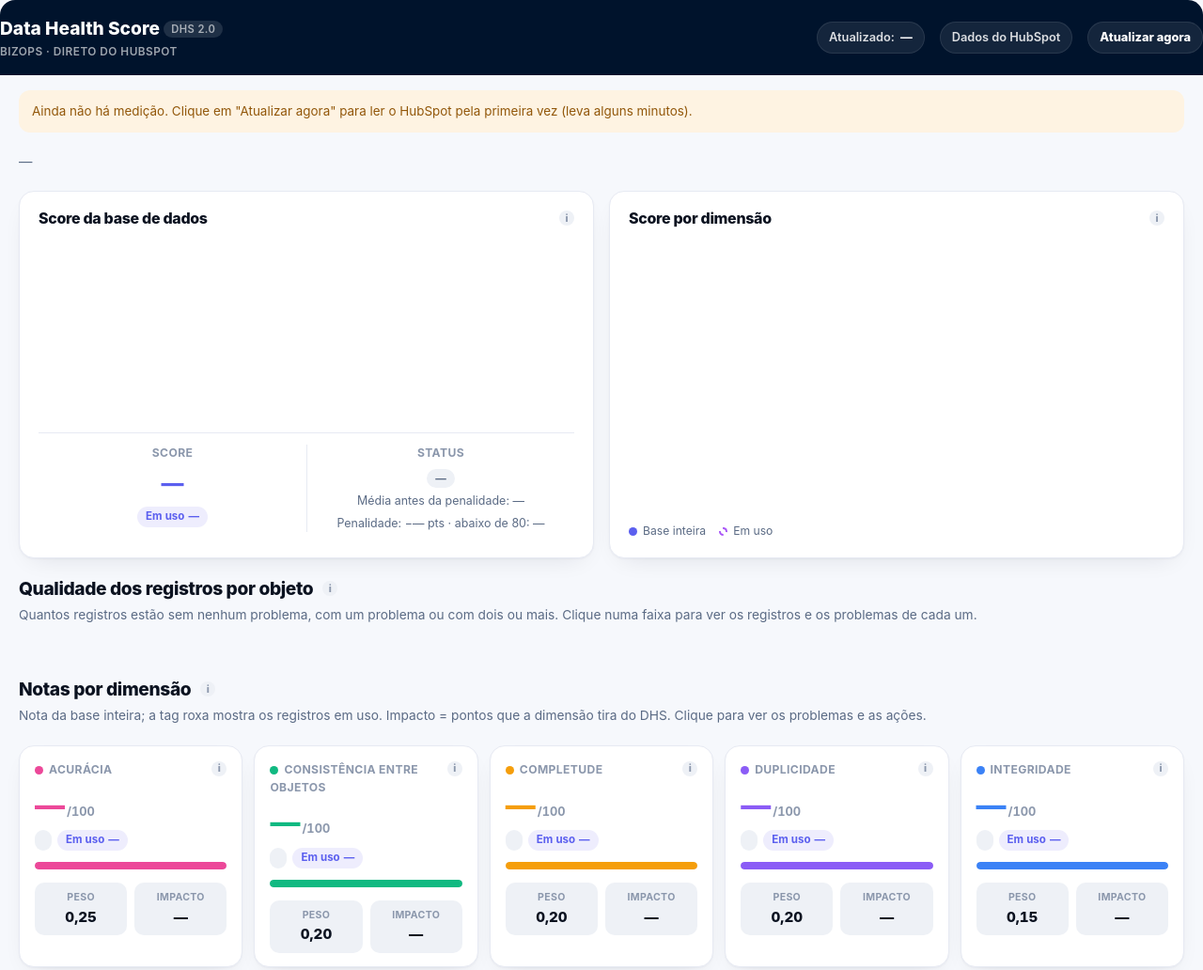
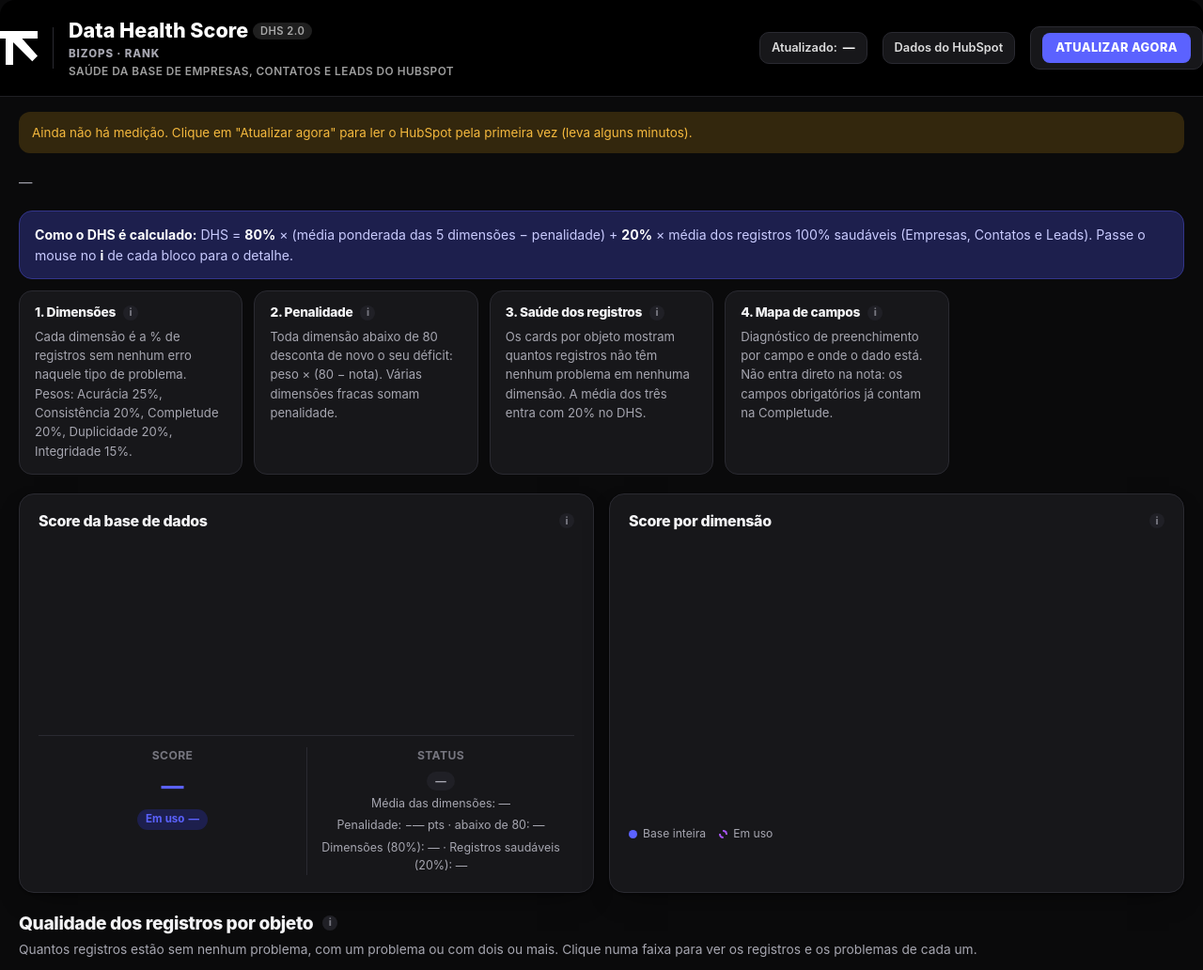
Before and after one commit to Team-bizops/datahealthscore, a website: page public/index.html in a window 1280 px wide. Shown: the top 1032 px of the page at 94% size. Drawn offline with nearby package versions, Linux system fonts and the light colour scheme; no server answers.

Commit message:
Add files via upload

```diff
--- a/public/index.html
+++ b/public/index.html
@@ -195,11 +195,38 @@
 .dhs .lista .search{font:inherit;font-size:.8rem;padding:6px 10px;border:1px solid var(--border);border-radius:8px;background:var(--card);color:var(--text);min-width:180px}
 .dhs [data-dash-source-state=empty]{color:transparent}
 
+
+/* Guia visual Rank: tema escuro/preto fixo */
+html:root .dhs.dhs.dhs{
+  --navy:#000; --navy-line:rgba(255,255,255,.08);
+  --bg:#0a0a0b; --card:#17171a; --border:#2a2a31;
+  --text:#f4f4f6; --text-muted:#a6a6b0; --text-soft:#76767f;
+  --accent:#5b62ff; --accent-soft:#1d1f4d;
+  --mint:#2dd4ac; --mint-soft:#0d2e27; --mint-ink:#2dd4ac;
+  --warn:#f5b93e; --warn-soft:#33270d; --warn-ink:#f5b93e;
+  --danger:#f36565; --danger-soft:#341414; --danger-ink:#f36565;
+  --slate:#8b8b96; --slate-soft:#202026;
+  --shadow:0 1px 2px rgba(0,0,0,.5), 0 12px 30px -16px rgba(0,0,0,.7);
+}
+html, body{background:#0a0a0b}
+.dhs .topbar{background:#000;border-bottom:1px solid #1f1f24}
+.dhs .brand-row{display:flex;align-items:center;gap:16px;margin-right:auto}
+.dhs .brand-row .sep{width:1px;height:44px;background:#2a2a31}
+.dhs .brand strong{font-size:1.35rem}
+.dhs .brand .kick{font-size:.72rem;font-weight:800;letter-spacing:.08em;color:#a6a6b0;text-transform:uppercase}
+.dhs .pill{background:#17171a;border:1px solid #2a2a31;border-radius:10px}
+.dhs #btn-run{background:#5b62ff;color:#fff;border-radius:8px;padding:6px 14px;font-weight:800;letter-spacing:.03em;text-transform:uppercase}
+.dhs .explica{display:grid;grid-template-columns:repeat(auto-fit,minmax(230px,1fr));gap:12px;margin:18px 0 6px}
+.dhs .explica .ex{background:var(--card);border:1px solid var(--border);border-radius:14px;padding:14px 16px}
+.dhs .explica .ex h4{font-size:.86rem;display:flex;align-items:center;gap:8px;margin-bottom:6px}
+.dhs .explica .ex p{font-size:.82rem;color:var(--text-muted)}
+.dhs .explica .formula{grid-column:1/-1;background:var(--accent-soft);border-color:#33358a;color:#c9cbff;font-size:.88rem}
+.dhs .explica .formula b{color:#fff}
 </style>
 </head><body>
 <div class="dhs">
   <div class="topbar"><div class="wrap topbar-in">
-    <div class="brand"><strong>Data Health Score <span style="font-size:.7rem;background:rgba(255,255,255,.12);padding:2px 8px;border-radius:999px;vertical-align:middle">DHS 2.0</span></strong><span>BizOps · direto do HubSpot</span></div>
+    <div class="brand-row"><svg width="40" height="36" viewBox="0 0 40 36" aria-label="Rank" role="img"><path fill="#fff" d="M0 0h40v8H23.5L40 26.5 34.3 32.2 14 11.9V36H6V8H0z"/></svg><span class="sep"></span><div class="brand"><strong>Data Health Score <span style="font-size:.7rem;background:rgba(255,255,255,.12);padding:2px 8px;border-radius:999px;vertical-align:middle">DHS 2.0</span></strong><span class="kick">BizOps · Rank</span><span>Saúde da base de Empresas, Contatos e Leads do HubSpot</span></div></div>
     <span class="pill">Atualizado: <b id="atualizado">—</b></span>
     <span class="pill" id="statuspill">—</span>
     <span class="pill"><button id="btn-run" type="button">Atualizar agora</button></span>
@@ -208,6 +235,13 @@
   <div class="wrap">
     <div id="aviso"></div>
     <p class="lead" id="takeaway">—</p>
+    <div class="explica">
+      <div class="ex formula"><b>Como o DHS é calculado:</b> DHS = <b>80%</b> × (média ponderada das 5 dimensões − penalidade) + <b>20%</b> × média dos registros 100% saudáveis (Empresas, Contatos e Leads). Passe o mouse no <b>i</b> de cada bloco para o detalhe.</div>
+      <div class="ex"><h4>1. Dimensões <span class="info-ic" tabindex="0" data-info="ex_dim">i</span></h4><p>Cada dimensão é a % de registros sem nenhum erro naquele tipo de problema. Pesos: Acurácia 25%, Consistência 20%, Completude 20%, Duplicidade 20%, Integridade 15%.</p></div>
+      <div class="ex"><h4>2. Penalidade <span class="info-ic" tabindex="0" data-info="ex_pen">i</span></h4><p>Toda dimensão abaixo de 80 desconta de novo o seu déficit: peso × (80 − nota). Várias dimensões fracas somam penalidade.</p></div>
+      <div class="ex"><h4>3. Saúde dos registros <span class="info-ic" tabindex="0" data-info="ex_saude">i</span></h4><p>Os cards por objeto mostram quantos registros não têm nenhum problema em nenhuma dimensão. A média dos três entra com 20% no DHS.</p></div>
+      <div class="ex"><h4>4. Mapa de campos <span class="info-ic" tabindex="0" data-info="ex_mapa">i</span></h4><p>Diagnóstico de preenchimento por campo e onde o dado está. Não entra direto na nota: os campos obrigatórios já contam na Completude.</p></div>
+    </div>
 
     <div class="two-col" style="margin-top:20px">
       <div class="card" style="margin:0">
@@ -218,8 +252,9 @@
             <div><span class="kpi-label">Score</span><span class="v" data-k="dhs.total.final">—</span>
               <div class="tags" style="justify-content:center"><span class="tag">Em uso <span data-k="dhs.uso.final">—</span></span></div></div>
             <div><span class="kpi-label">Status</span><span class="badge" id="st-total">—</span>
-              <div class="kpi-sub">Média antes da penalidade: <span data-k="dhs.total.media">—</span></div>
-              <div class="kpi-sub">Penalidade: −<span data-k="dhs.total.impacto_penalidade">—</span> pts · abaixo de 80: <span data-k="dhs.total.pior_dimensao">—</span></div></div>
+              <div class="kpi-sub">Média das dimensões: <span data-k="dhs.total.media">—</span></div>
+              <div class="kpi-sub">Penalidade: −<span data-k="dhs.total.impacto_penalidade">—</span> pts · abaixo de 80: <span data-k="dhs.total.pior_dimensao">—</span></div>
+              <div class="kpi-sub">Dimensões (80%): <span data-k="dhs.total.nota_dimensoes">—</span> · Registros saudáveis (20%): <span data-k="dhs.total.saude_registros">—</span></div></div>
           </div>
         </div>
       </div>
@@ -291,8 +326,8 @@
         <ol>
           <li><b>Escopo:</b> Empresas, Contatos e Leads (pipelines SDRs e Executivos), exceto registros internos da RankMyApp. Objetos personalizados, contratos e processos comerciais ficam no HubScore e nas monitorias operacionais. A tag roxa repete o cálculo só para os registros em uso.</li>
           <li><b>Em uso:</b> empresa com negócio, cliente ou lead aberto; contato com negócio, associado a lead ou que já foi MQL; lead aberto.</li>
-          <li><b>Nota da dimensão (DHS 2.0):</b> % de registros sem nenhum erro nas regras oficiais da dimensão (cada registro conta uma vez; cada regra só avalia os registros elegíveis). Os objetos são combinados pelo nº de regras de cada um, com teto de 70%. A conformidade média dos IDPs aparece só como informação.</li>
-          <li><b>DHS:</b> média ponderada (Acurácia 25% · Consistência 20% · Completude 20% · Duplicidade 20% · Integridade 15%) menos a penalidade cumulativa: cada dimensão abaixo de 80 desconta peso × (80 − nota). Base inteira e registros em uso são calculados separadamente. Completude avalia só campos do registro; associações contam só na Integridade. Nova baseline em 02/11/2026.</li>
+          <li><b>Nota da dimensão (DHS 2.0):</b> % de registros sem nenhum erro nas regras oficiais da dimensão (cada registro conta uma vez; cada regra só avalia os registros elegíveis). Objetos: Empresas 40% · Contatos 40% · Leads 20% em Consistência, Completude e Integridade; pelo nº de regras (teto de 70%) em Acurácia e Duplicidade.</li>
+          <li><b>DHS:</b> 80% × (média ponderada das dimensões − penalidade) + 20% × média dos % de registros 100% saudáveis. Pesos: Acurácia 25% · Consistência 20% · Completude 20% · Duplicidade 20% · Integridade 15%. Penalidade: cada dimensão abaixo de 80 desconta peso × (80 − nota). Base inteira e registros em uso são calculados separadamente. Nova baseline em 03/11/2026.</li>
           <li><b>Faixas:</b> até 50 Crítico · até 70 Atenção · até 85 Bom · até 95 Saudável · acima Excelente.</li>
           <li><b>Fora da nota:</b> regras em Monitoramento e Pendente e as linhas de Detalhe. Higiene, pipeline, contratos e dono do registro não fazem parte do score.</li>
         </ol>
@@ -302,11 +337,15 @@
 </div>
 <script>
 window.DHS_INFO = {
+  ex_dim: {t:'Dimensões', p:[['Nota','% de registros sem erro nas regras oficiais da dimensão. Cada registro conta uma vez, mesmo com vários erros; cada regra só avalia os registros elegíveis.'],['Objetos','Consistência, Completude e Integridade: Empresas 40% · Contatos 40% · Leads 20%. Acurácia e Duplicidade: pelo nº de regras de cada objeto, com teto de 70% (Empresas 70% · Contatos 30%).'],['Pesos','Acurácia 25% · Consistência 20% · Completude 20% · Duplicidade 20% · Integridade 15%.']]},
+  ex_pen: {t:'Penalidade', p:[['Regra','Cada dimensão abaixo de 80 desconta peso × (80 − nota) da média das dimensões.'],['Exemplo','Completude 68 com peso 20%: desconta 0,20 × 12 = 2,4 pontos, além dos pontos que já tirou na média.'],['Por quê','Evita que dimensões fortes escondam dimensões fracas.']]},
+  ex_saude: {t:'Saúde dos registros', p:[['O que é','% de empresas, contatos e leads sem nenhum problema em nenhuma dimensão (cards do topo).'],['No DHS','A média simples dos três percentuais entra com 20% da nota final.'],['Diferença das dimensões','A dimensão olha um tipo de problema por vez; aqui o registro precisa passar em tudo.']]},
+  ex_mapa: {t:'Mapa de campos', p:[['O que é','Para cada informação: quanto está preenchido na propriedade oficial, quanto está só em outra propriedade (dá para copiar) e quanto está vazio em tudo (precisa enriquecer).'],['Na nota','É diagnóstico. Os campos obrigatórios já são cobrados na Completude, as associações na Integridade.']]},
   qualidade: {t:'Qualidade dos registros por objeto', p:[['O que é','Para cada empresa, contato e lead, quantas regras da nota ele descumpre: nenhuma, uma, ou duas ou mais.'],['Diferente da nota','A nota da dimensão olha um tipo de problema por vez. Aqui o registro só aparece como "sem problemas" se passar em todas as regras de todas as dimensões.']]},
   sau_empresas: {t:'Empresas 100% saudáveis', p:[['O que é','% de empresas que não falham em nenhuma regra da nota: acurácia, campos, duplicidade e contato associado.'],['Tag roxa','O mesmo cálculo só para as empresas em uso (negócio, cliente ou lead aberto).']]},
   sau_contatos: {t:'Contatos 100% saudáveis', p:[['O que é','% de contatos que não falham em nenhuma regra da nota: acurácia, consistência, campos, LinkedIn duplicado e empresa associada.'],['Tag roxa','O mesmo cálculo só para os contatos em uso (negócio, lead ou já foi MQL).']]},
   sau_leads: {t:'Leads 100% saudáveis', p:[['O que é','% de leads dos pipelines SDRs e Executivos sem erro: contato e empresa associados, origem preenchida, dados iguais aos do contato e sem lead aberto duplicado.'],['Tag','O mesmo cálculo só para os leads abertos.']]},
-  gauge: {t:'Data Health Score 2.0', p:[['Nota da dimensão','% de registros sem nenhum erro nas regras da dimensão, por objeto, combinando os objetos pelo nº de regras (teto de 70%).'],['DHS','Média ponderada: Acurácia 25% · Consistência 20% · Completude 20% · Duplicidade 20% · Integridade 15%.'],['Penalidade','Cada dimensão abaixo de 80 desconta de novo o seu déficit: peso × (80 − nota). Várias dimensões fracas somam penalidade.'],['Baseline','Metodologia nova a partir de 02/11/2026.']]},
+  gauge: {t:'Data Health Score 2.0', p:[['Fórmula','DHS = 80% × (média ponderada das dimensões − penalidade) + 20% × média dos % de registros 100% saudáveis.'],['Dimensões','Acurácia 25% · Consistência 20% · Completude 20% · Duplicidade 20% · Integridade 15%.'],['Penalidade','Cada dimensão abaixo de 80 desconta peso × (80 − nota).'],['Faixas','Até 50 Crítico · até 70 Atenção · até 85 Bom · até 95 Saudável · acima Excelente.']]},
   radar: {t:'Score por dimensão', p:[['Como ler','Cada eixo é a nota de uma dimensão de 0 a 100. A área preenchida é a base inteira; a linha tracejada roxa são os registros em uso.']]},
   impacto: {t:'Peso e impacto', p:[['Peso','Quanto a dimensão vale no DHS.'],['Impacto','Pontos que a dimensão tira do DHS: peso × (100 − nota). Mostra onde corrigir rende mais.']]},
   origens: {t:'Top 3 origens ofensoras', p:[['O que é','As 3 origens de criação do registro (Record source do HubSpot) que concentram mais erros de empresas e contatos em cada dimensão, na base inteira.']]},
@@ -315,10 +354,10 @@
   uso: {t:'Registros em uso', p:[['Empresa em uso','Tem negócio, é cliente ou tem lead aberto.'],['Contato em uso','Tem negócio, está associado a um lead ou já foi MQL.'],['Para que serve','A nota é da base inteira. A tag roxa mostra quanto do problema está nos registros que o time usa hoje.']]},
   registros: {t:'Avaliados, corretos e com erro', p:[['Avaliados','Registros em que a regra se aplica. Ex.: porte × funcionários só avalia empresas com os dois campos preenchidos.'],['Corretos','Avaliados que passam na regra.'],['Com erro','Avaliados que falham na regra.'],['Status','Oficial entra na nota. Em validação entra na nota, mas a regra ainda será conferida com amostra. Detalhe, Monitoramento e Pendente ficam fora da nota.'],['Lista','Clique na linha para ver os registros, abrir no HubSpot ou baixar o CSV.']]},
   acuracia: {t:'Acurácia · peso 25%', p:[['Pergunta','O valor preenchido está certo?'],['Regras','Empresa (5): porte × nº de funcionários, CNPJ, país × Breeze, domínio × site, segmento × indústria do Breeze. Contato (1): LinkedIn × Breeze.'],['Peso dos objetos','Empresas 70% (teto) · Contatos 30%.']]},
-  consistencia: {t:'Consistência entre objetos · peso 20%', p:[['Pergunta','A mesma informação bate entre Empresas, Contatos, Leads e Negócios?'],['Regras','Empresa (3): nome × contatos, empresa dos leads × contatos, lifecycle × contatos. Contato (2): e-mail × empresa, campo Empresa × empresa. Lead (4): telefone e empresa × contato; Operação e Intenção de compra × negócio (só leads agendados).'],['Peso dos objetos','Pelo nº de regras: Empresas 3, Contatos 2, Leads 4.']]},
-  completude: {t:'Completude · peso 20%', p:[['Pergunta','Os campos necessários estão preenchidos?'],['Regras','Empresa (7): nome, porte, segmento, país, abrangência, domínio e CNPJ (só Cliente). Contato (5): nome, e-mail, hierarquia do cargo, área do POC e LinkedIn. Lead (3): origem e, nos agendados, Operação e Intenção de compra.'],['Peso dos objetos','Pelo nº de campos: Empresas 7, Contatos 5, Leads 3.'],['Detalhe','As linhas com ↳ mostram cada campo vazio e não entram na nota.']]},
+  consistencia: {t:'Consistência entre objetos · peso 20%', p:[['Pergunta','A mesma informação bate entre Empresas, Contatos, Leads e Negócios?'],['Regras','Empresa (3): nome × contatos, empresa dos leads × contatos, lifecycle × contatos. Contato (2): e-mail × empresa, campo Empresa × empresa. Lead (4): telefone e empresa × contato; Operação e Intenção de compra × negócio (só leads agendados).'],['Peso dos objetos','Empresas 40% · Contatos 40% · Leads 20%.']]},
+  completude: {t:'Completude · peso 20%', p:[['Pergunta','Os campos necessários estão preenchidos?'],['Regras','Empresa (7): nome, porte, segmento, país, abrangência, domínio e CNPJ (só Cliente). Contato (5): nome, e-mail, hierarquia do cargo, área do POC e LinkedIn. Lead (3): origem e, nos agendados, Operação e Intenção de compra.'],['Peso dos objetos','Empresas 40% · Contatos 40% · Leads 20%.'],['Detalhe','As linhas com ↳ mostram cada campo vazio e não entram na nota.']]},
   unicidade: {t:'Duplicidade · peso 20%', p:[['Pergunta','Existe um registro por entidade?'],['Regras','Empresa (3): mesmo domínio, mesmo domínio raiz, mesmo nome. Contato (1): mesmo LinkedIn.'],['Nota','% de registros sem cópia; uma empresa duplicada conta uma vez na nota do objeto.'],['Peso dos objetos','Empresas 70% (teto) · Contatos 30%.']]},
-  integridade: {t:'Integridade · peso 15%', p:[['Pergunta','Os registros estão conectados?'],['Regras','Empresa (1): sem contato. Contato (1): sem empresa. Lead (2): sem contato, sem empresa. INT-05 (lead agendado sem negócio) é só monitoramento.'],['Peso dos objetos','Empresas 25% · Contatos 25% · Leads 50%.']]}
+  integridade: {t:'Integridade · peso 15%', p:[['Pergunta','Os registros estão conectados?'],['Regras','Empresa (1): sem contato. Contato (1): sem empresa. Lead (2): sem contato, sem empresa. INT-05 (lead agendado sem negócio) é só monitoramento.'],['Peso dos objetos','Empresas 40% · Contatos 40% · Leads 20%.']]}
 };
 window.DHS_DIMS = [
   {id:'acuracia', nome:'Acurácia', peso:0.25, pergunta:'O valor preenchido está certo?',
@@ -407,7 +446,7 @@
   // ---------- preenchimento ----------
   const val = (k) => {
     const [src, a, b] = k.split('.');
-    if (src === 'dhs') { const r = DATA.dhs.find(x => x.escopo === a); return r ? (['final', 'media', 'pior', 'impacto_penalidade'].includes(b) ? nf1(r[b]) : r[b]) : '—'; }
+    if (src === 'dhs') { const r = DATA.dhs.find(x => x.escopo === a); return r ? (['final', 'media', 'pior', 'impacto_penalidade', 'nota_dimensoes', 'saude_registros'].includes(b) ? nf1(r[b]) : r[b]) : '—'; }
     if (src === 'sau') { const v = DATA.saudaveis[a]; return a.endsWith('_n') ? nint(v) : pct(v); }
     if (src === 'dim') { const r = DATA.dimensoes.find(x => x.dimensao === a); return r ? nf1(r[b]) : '—'; }
     return '—';
--- a/public/mapa.js
+++ b/public/mapa.js
@@ -10,7 +10,13 @@
   .dhs .mlink:disabled{color:var(--text-soft);text-decoration:none;cursor:default}
   .dhs .mgrp td{background:var(--slate-soft);font-weight:800;font-size:.78rem;text-transform:uppercase;letter-spacing:.03em;color:var(--text-muted)}
   .dhs .mleg{display:flex;gap:14px;flex-wrap:wrap;font-size:.76rem;color:var(--text-muted);margin:4px 0 12px}
-  .dhs .mleg i{display:inline-block;width:10px;height:10px;border-radius:3px;margin-right:6px;vertical-align:middle}`;
+  .dhs .mleg i{display:inline-block;width:10px;height:10px;border-radius:3px;margin-right:6px;vertical-align:middle}
+  #mapa .tw{overflow-x:visible}
+  #mapa table.dtable{table-layout:fixed;width:100%;min-width:0;font-size:.8rem}
+  #mapa table.dtable th, #mapa table.dtable td{white-space:normal;word-break:break-word;padding:7px 6px}
+  #mapa table.dtable th:nth-child(1){width:19%} #mapa table.dtable th:nth-child(2){width:16%} #mapa table.dtable th:nth-child(3){width:15%}
+  #mapa table.dtable th:nth-child(4){width:14%} #mapa table.dtable th:nth-child(5),#mapa table.dtable th:nth-child(6),#mapa table.dtable th:nth-child(7){width:12%}
+  #mapa .mbar{min-width:0}`;
   document.head.appendChild(css);
   const C_OK = 'var(--mint)', C_ALT = 'var(--warn)', C_VZ = 'var(--danger)';
 
```
